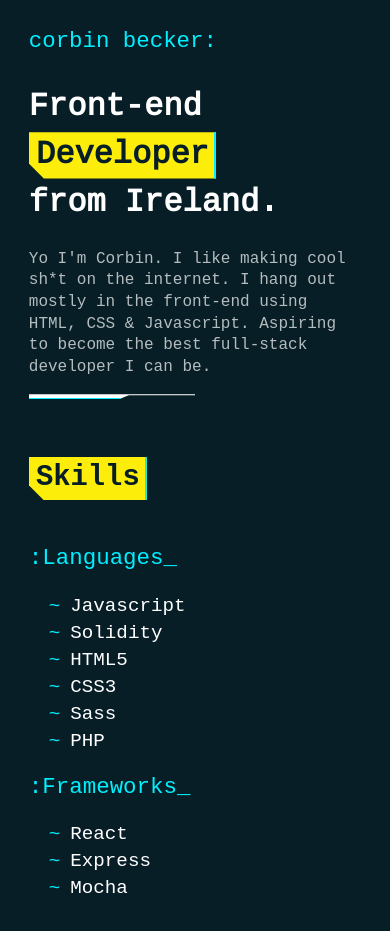
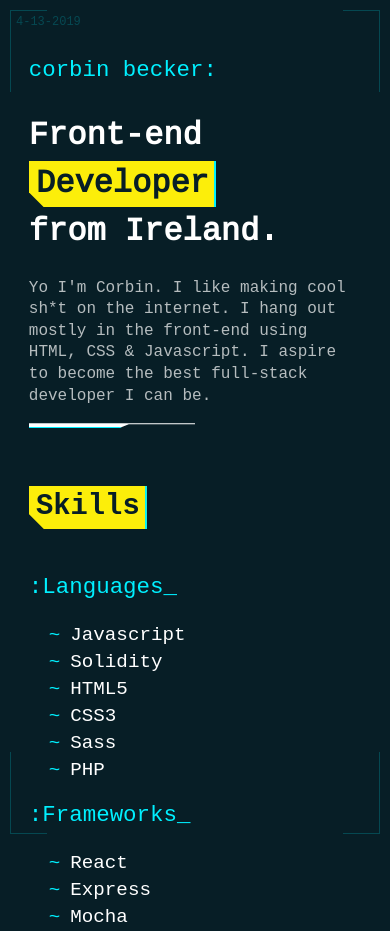
Before and after one commit to corbecker/mine, a plain HTML site: page index.html in a window 390 px wide. Shown: the top 931 px of the page. Drawn offline with Linux system fonts and the light colour scheme.

Commit message:
hud corners

```diff
--- a/index.html
+++ b/index.html
@@ -10,6 +10,12 @@
   <title>Corbin Becker - Web Developer</title>
 </head>
 <body>
+  <div class="HUD">
+    <div class="corner"></div>
+    <div class="corner"></div>
+    <div class="corner"></div>
+    <div class="corner"></div>
+  </div>
   <div class="container">
     <header>
       <a class="header__logo nolink" href="/">corbin becker:<span class="header__logo__caret">_</span></a>
@@ -17,12 +23,13 @@
       <!-- blinking caret after logo -->
       <h1 class="header__heading">Front-end <span class="highlight__solid"><span class="highlight__solid__inner">Developer</span></span><br>from Ireland.</h1>
       <div class="header__blurb">
-        <p>Yo I'm Corbin. I like making cool sh*t on the internet. I hang out mostly in the front-end using HTML, CSS & Javascript. Aspiring to become the best full-stack developer I can be.</p>
+        <p>Yo I'm Corbin. I like making cool sh*t on the internet. I hang out mostly in the front-end using HTML, CSS & Javascript. I aspire to become the best full-stack developer I can be.</p>
         <div class="underline"></div>
       </div>
     </header>
     <section class="skills">
       <h2><span class="highlight__solid"><span class="highlight__solid__inner">Skills</span></span></h2>
+
       <div class="flex-grid">
         <div class="col">
           <h3>:Languages_</h3>
@@ -77,4 +84,5 @@
   </div>
 
 </body>
+<script src="main.js"></script>
 </html>
--- /dev/null
+++ b/main.js
@@ -0,0 +1,16 @@
+
+function loadHUD() {
+  const _corner1 = document.querySelector('.corner:nth-child(1)');
+  console.log(_corner1)
+  _corner1.textContent = getFormattedDate();
+}
+
+function getFormattedDate() {
+  const date = new Date();
+  const day = date.getDay();
+  const month = date.getDate();
+  const year = date.getFullYear();
+  return `${day}-${month}-${year}`;
+}
+
+loadHUD();
--- a/styles/style.css
+++ b/styles/style.css
@@ -7,6 +7,7 @@
   --dark-blue: #071e26;
   --aqua: #00f0ff;
   --yellow: #fcee0a;
+  --aqua-light: rgba(0,240,255, 0.2);
 }
 
 * , *:before, *:after{
@@ -35,6 +36,7 @@ h3{
 /* header */
 
 .header__logo{
+  display: block;
   font-size: 1.4rem;
   color: var(--aqua);
 }
@@ -69,6 +71,50 @@ h3{
 
 .nolink{
   text-decoration: none;
+}
+
+.HUD {
+  position: fixed;
+  pointer-events: none;
+  top: 0;
+  bottom: 0;
+  right: 0;
+  left: 0;
+  margin: 20px;
+}
+
+.HUD > .corner{
+  position: absolute;
+  width: 10%;
+  height: 10%;
+  color: var(--aqua-light);
+  font-size: 12px;
+  padding: 5px;
+  white-space: nowrap;
+}
+
+.HUD > .corner:nth-child(1){
+  border-top: 1px solid var(--aqua-light);
+  border-left: 1px solid var(--aqua-light);
+}
+
+.HUD > .corner:nth-child(2){
+  right: 0;
+  border-top: 1px solid var(--aqua-light);
+  border-right: 1px solid var(--aqua-light);
+}
+
+.HUD > .corner:nth-child(3){
+  right: 0;
+  bottom: 0;
+  border-bottom: 1px solid var(--aqua-light);
+  border-right: 1px solid var(--aqua-light);
+}
+
+.HUD > .corner:nth-child(4){
+  bottom: 0;
+  border-bottom: 1px solid var(--aqua-light);
+  border-left: 1px solid var(--aqua-light);
 }
 
 /* skills section */
@@ -177,6 +223,10 @@ h3{
     padding: var(--space);
   }
 
+  .header__logo{
+    margin-top: var(--space);
+  }
+
   .header__heading{
     margin-top: var(--space);
     font-size: 2rem;
@@ -189,12 +239,20 @@ h3{
   .flex-grid {
     /* display: block; */
     flex-wrap: wrap;
+  }
 
+  .HUD {
+    margin: 10px;
   }
 }
 
 /* phone landscape */
 @media only screen and (min-width: 321px) and (max-width: 580px){
+
+  .header__logo{
+    margin-top: var(--space);
+  }
+
   .header__blurb {
     font-size: 1rem;
   }
@@ -202,6 +260,10 @@ h3{
   .flex-grid {
     /* display: block; */
     flex-wrap: wrap;
+  }
+
+  .HUD {
+    margin: 10px;
   }
 }
 
@@ -229,7 +291,6 @@ h3{
   }
 }
 
-
 /* Keyframes */
 
 @keyframes blink {
```
